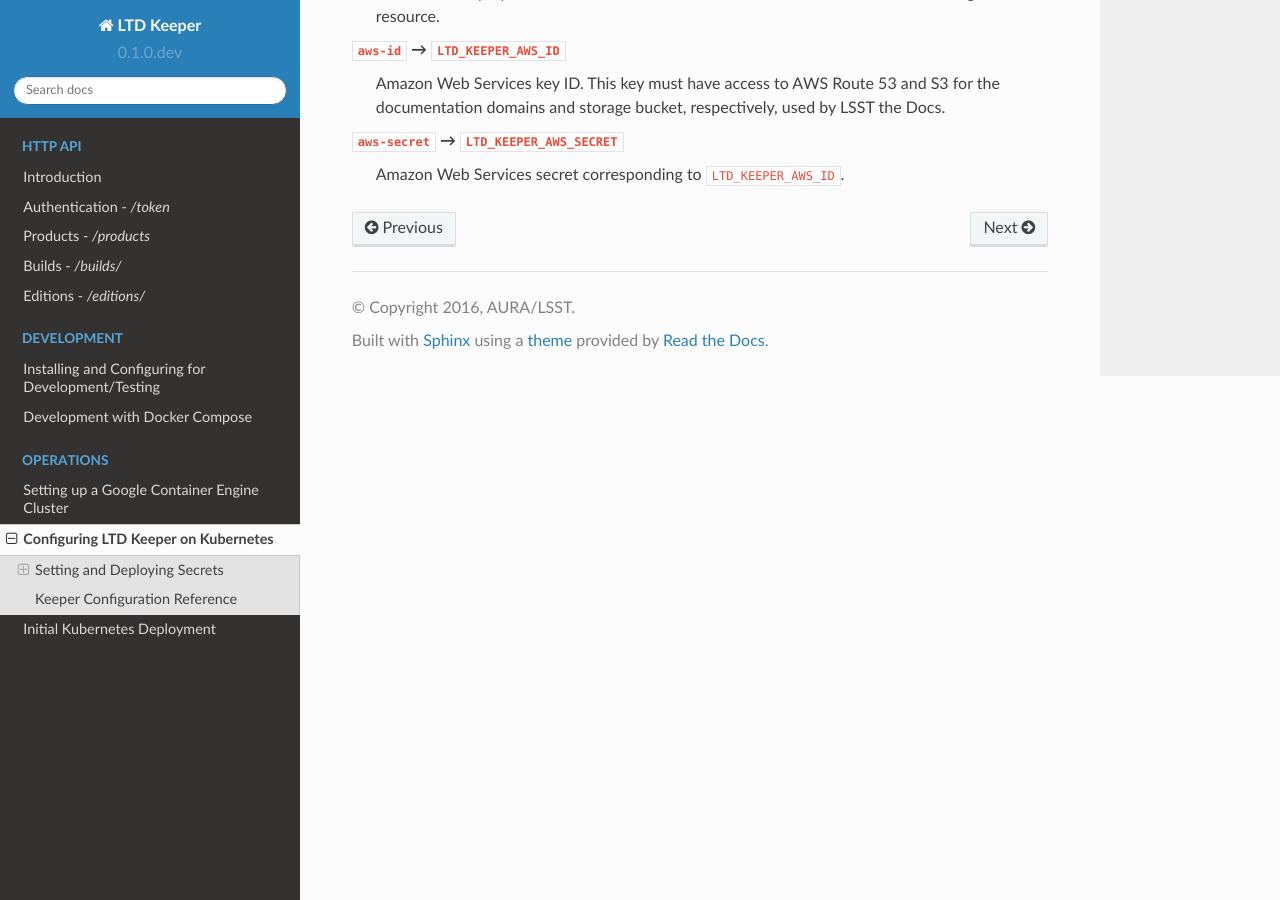
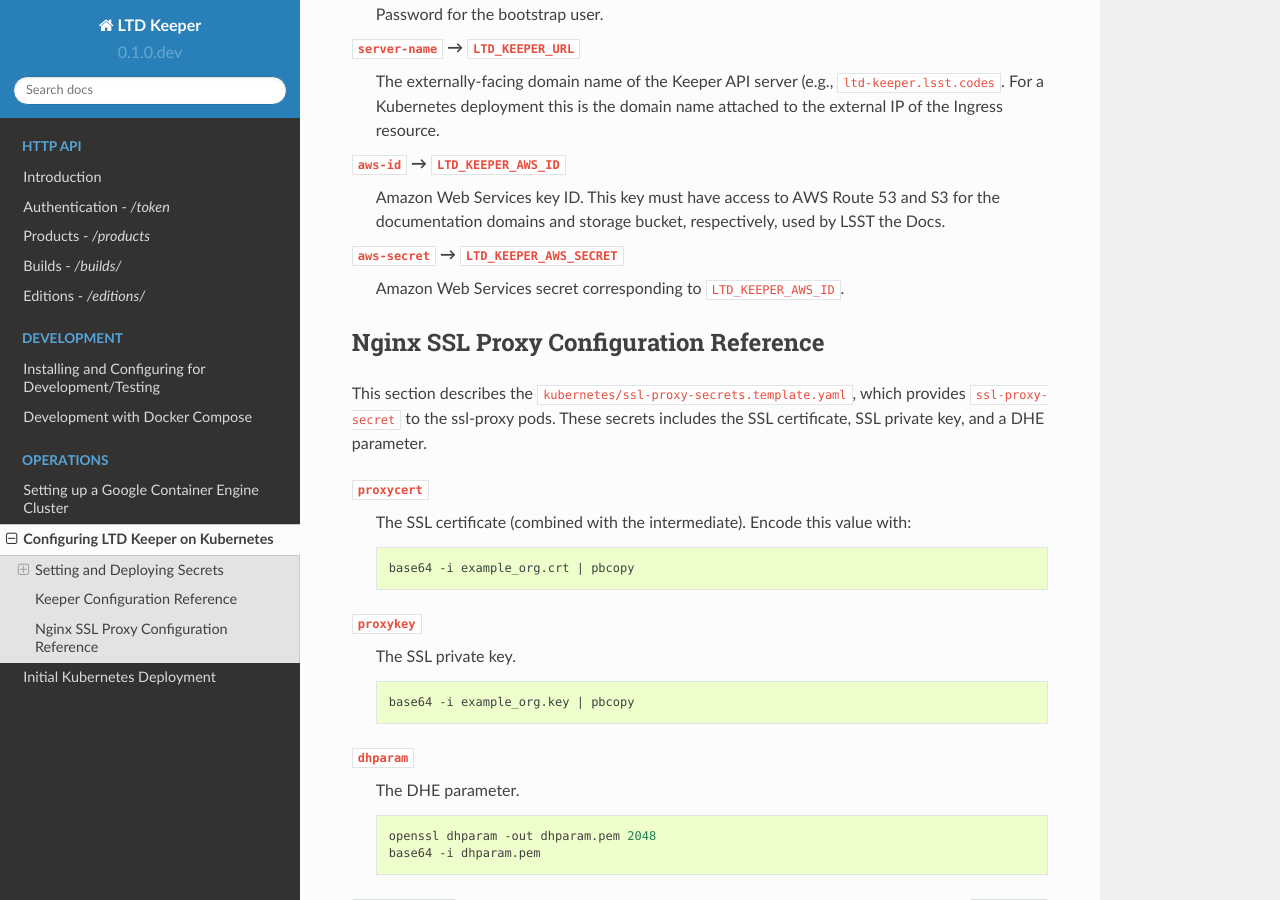
Before and after one commit to lsst-sqre/ltd-keeper, a Sphinx documentation site: the page built from docs/gke-config.rst, in a window 1280 px wide and 900 px high, scrolled down 2655 px. Built offline with Sphinx 7.4.7 and the Read the Docs theme 2.0.0, drawn with Linux system fonts in a browser that asks for light colours; some of the changed text lies outside the part shown.

Commit message:
Add doc on encoding TLS certs for ssl proxy

```diff
--- a/docs/gke-config.rst
+++ b/docs/gke-config.rst
@@ -9,7 +9,7 @@ See the ``env`` section in :file:`kubernetes/keeper-pod.yaml`, for example.
 The Keeper Git repository includes two secrets templates:
 
 1. :file:`kubernetes/keeper-secrets.template.yaml` creates a secrets resource named ``keeper-secrets`` and is used to configure the Keeper Flask web app.
-2. :file:`kubernetes/keeper-ingress-secrets.template.yaml` creates a secrets resource named ``keeper-ingress-secrets`` and is used to supply TLS certs to the Ingress resource.
+2. :file:`kubernetes/ssl-proxy-secrets.template.yaml` creates a secrets resource named ``ssl-proxy-secret`` and is used to supply TLS certs to the Nginx proxy service.
 
 Setting and Deploying Secrets
 =============================
@@ -60,6 +60,12 @@ A convenient command for encoding a string (and copying it to the clipboard on O
 .. code-block:: bash
 
    echo -n "secret-value" | base64 | pbcopy
+
+To encode a file:
+
+.. code-block:: bash
+
+   base64 -i secret.key | pbcopy
 
 Two recommendations for working with secrets files:
 
@@ -128,3 +134,32 @@ In each block, the first name refers to a key in the secrets file, and the arrow
 
 ``aws-secret`` → ``LTD_KEEPER_AWS_SECRET``
    Amazon Web Services secret corresponding to ``LTD_KEEPER_AWS_ID``.
+
+Nginx SSL Proxy Configuration Reference
+=======================================
+
+This section describes the :file:`kubernetes/ssl-proxy-secrets.template.yaml`, which provides ``ssl-proxy-secret`` to the ssl-proxy pods.
+These secrets includes the SSL certificate, SSL private key, and a DHE parameter.
+
+``proxycert``
+   The SSL certificate (combined with the intermediate).
+   Encode this value with:
+
+   .. code-block:: bash
+
+      base64 -i example_org.crt | pbcopy
+
+``proxykey``
+   The SSL private key.
+
+   .. code-block:: bash
+
+      base64 -i example_org.key | pbcopy
+
+``dhparam``
+   The DHE parameter.
+
+   .. code-block:: bash
+
+      openssl dhparam -out dhparam.pem 2048
+      base64 -i dhparam.pem
```
